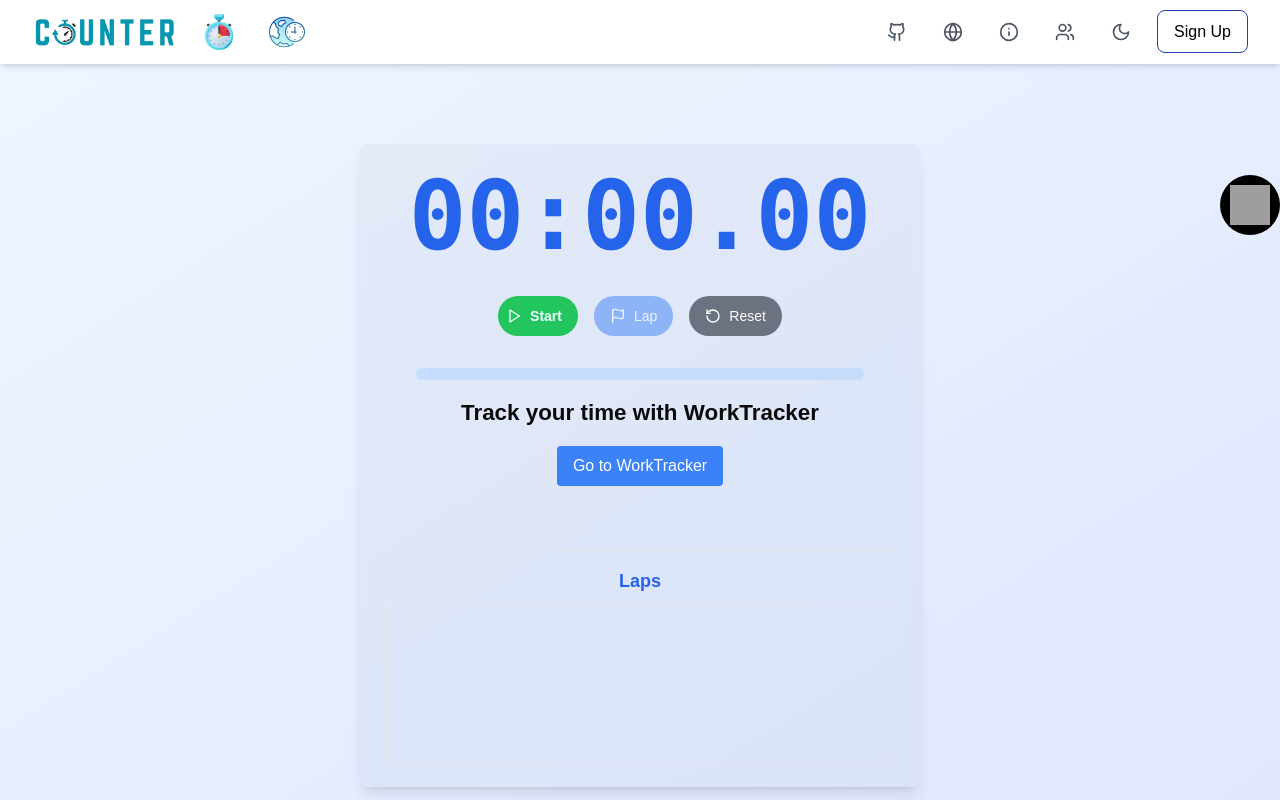
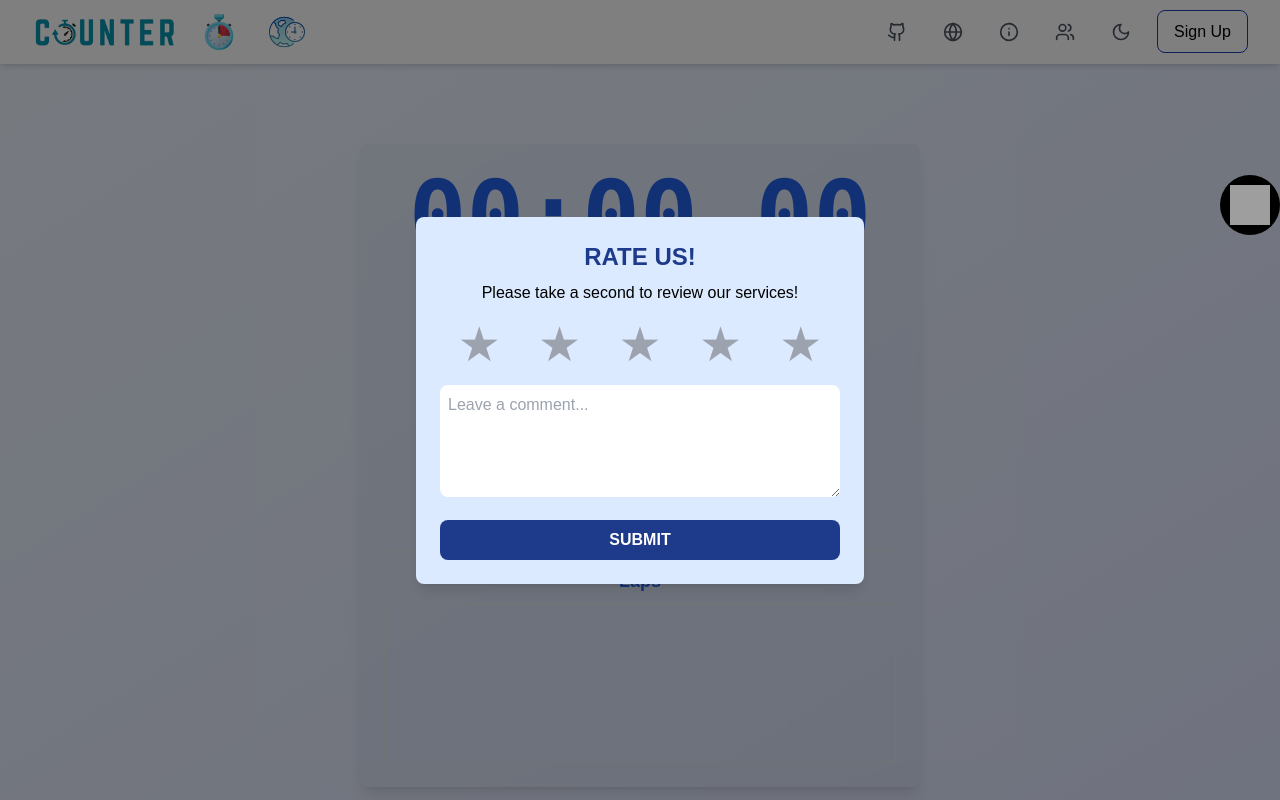
Before and after one commit to param-code/counter-app, a React (Vite) app: page / in a window 1280 px wide. Shown: the top 800 px of the page. Built offline with nearby package versions, Linux system fonts and the light colour scheme; grey boxes are pictures that could not be loaded.

Commit message:
Added a review feature

```diff
--- /dev/null
+++ b/src/components/Auth/Review.jsx
@@ -0,0 +1,96 @@
+import React, { useState, useEffect } from 'react';
+
+const Review = () => {
+  const [rating, setRating] = useState(0);
+  const [hover, setHover] = useState(0);
+  const [comment, setComment] = useState('');
+  const [visible, setVisible] = useState(false);
+
+  // Show the component after 15 seconds
+  useEffect(() => {
+    const timer = setTimeout(() => {
+      setVisible(true);
+    }, 1000);
+    return () => clearTimeout(timer);
+  }, []);
+
+  // Function to handle comment change
+  const handleCommentChange = (e) => {
+    setComment(e.target.value);
+  };
+
+  // Function to handle form submit
+  const handleSubmit = (e) => {
+    e.preventDefault();
+    alert(`We value your feedback. Thank you for rating us!`);
+
+    // Clear the comment and rating after submission
+    setComment('');
+    setRating(0);
+
+    // Hide the review component after submission
+    setVisible(false);
+  };
+
+  return (
+    <>
+      {visible && (
+        <div className="fixed inset-0 flex justify-center items-center z-50">
+          {/* Background overlay */}
+          <div className="absolute inset-0 bg-black bg-opacity-50 z-40"></div>
+
+          {/* Popup content */}
+          <div className="relative bg-blue-100 p-6 rounded-lg shadow-lg w-full max-w-md text-blue-900 z-50">
+            <h2 className="text-2xl font-bold mb-2 text-center">RATE US!</h2> {/* Dark blue text */}
+            <p className="text-center text-black mb-4">Please take a second to review our services!</p>
+            {/* Star Rating */}
+            <div className="flex justify-center mb-4">
+              {[...Array(5)].map((_, index) => {
+                const starValue = index + 1;
+                return (
+                  <button
+                    key={index}
+                    type="button"
+                    className={`text-5xl transition duration-300 ${
+                      starValue <= (hover || rating) ? 'text-yellow-500' : 'text-gray-400'
+                    }`}
+                    onClick={() => setRating(starValue)}
+                    onMouseEnter={() => setHover(starValue)}
+                    onMouseLeave={() => setHover(0)}
+                    style={{
+                        marginRight: index < 4 ? '2px' : '0', // Add small margin to create adjacency
+                        padding: '0', // Reduce padding
+                      }}
+                  >
+                    ★
+                  </button>
+                );
+              })}
+            </div>
+
+            {/* Comment Box */}
+            <form onSubmit={handleSubmit}>
+              <textarea
+                className="w-full p-2 rounded-lg bg-white text-black focus:outline-none mb-4"
+                placeholder="Leave a comment..."
+                rows="4"
+                value={comment}
+                onChange={handleCommentChange}
+              ></textarea>
+
+              {/* Submit Button */}
+              <button
+                type="submit"
+                className="bg-blue-900 text-white font-bold py-2 px-4 rounded-lg w-full hover:bg-blue-700 transition duration-300"
+              >
+                SUBMIT
+              </button>
+            </form>
+          </div>
+        </div>
+      )}
+    </>
+  );
+};
+
+export default Review;
--- a/src/main.jsx
+++ b/src/main.jsx
@@ -7,6 +7,7 @@ import { Provider } from "react-redux";
 import rootReducer from "./reducer";
 import { configureStore } from "@reduxjs/toolkit";
 import { Toaster } from 'react-hot-toast';
+import Review from './components/Auth/Review.jsx';
 
 const store = configureStore({
 	reducer: rootReducer,
@@ -19,5 +20,6 @@ createRoot(document.getElementById("root")).render(
       <App />
       <Toaster />
 		</Provider>
+	<Review />
 	</StrictMode>
 );
```
Also changed, not shown: 1 other file (tests, documents, lock files or other folders).
